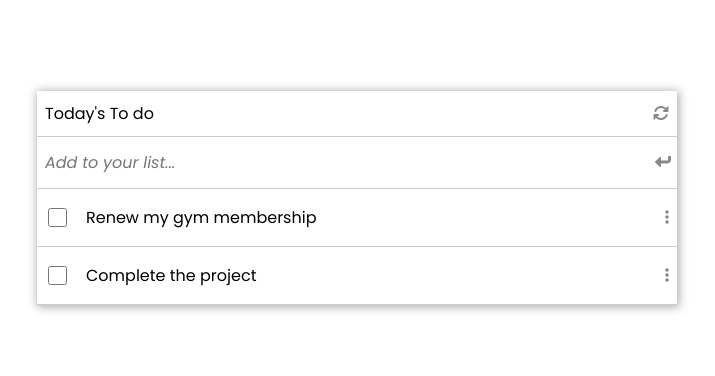
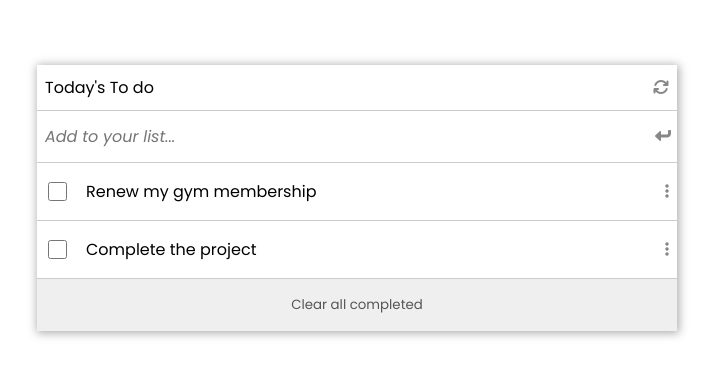
Before and after one commit to Javivy/to-do-list, a website built with webpack: page src/index.html in a window 1280 px wide. Shown: the part 202-578 px from the top of the page, without its empty margins (283-998 px from the left). Built offline with nearby package versions, Linux system fonts and the light colour scheme; files whose address does not match are found by name.

Commit message:
Create button for the ToDo app

```diff
--- a/src/index.html
+++ b/src/index.html
@@ -34,6 +34,9 @@
       </div>
       <ul class="tasks-list">
       </ul>
+      <button type="button" class="clear-button">
+        Clear all completed
+      </button>
     </div>
 
     <script src="../dist/index.bundl.jse"></script>
--- a/src/styles.css
+++ b/src/styles.css
@@ -135,3 +135,19 @@ ul {
 .task-menu li i {
   padding-right: 8px;
 }
+
+/** CLEAR ALL COMPLETED BUTTON */
+
+.clear-button {
+  padding: 1rem;
+  border: none;
+  border-radius: none;
+  outline: none;
+  color: #555;
+  cursor: pointer;
+}
+
+.clear-button:hover {
+  text-decoration: underline;
+  color: #000;
+}
```
